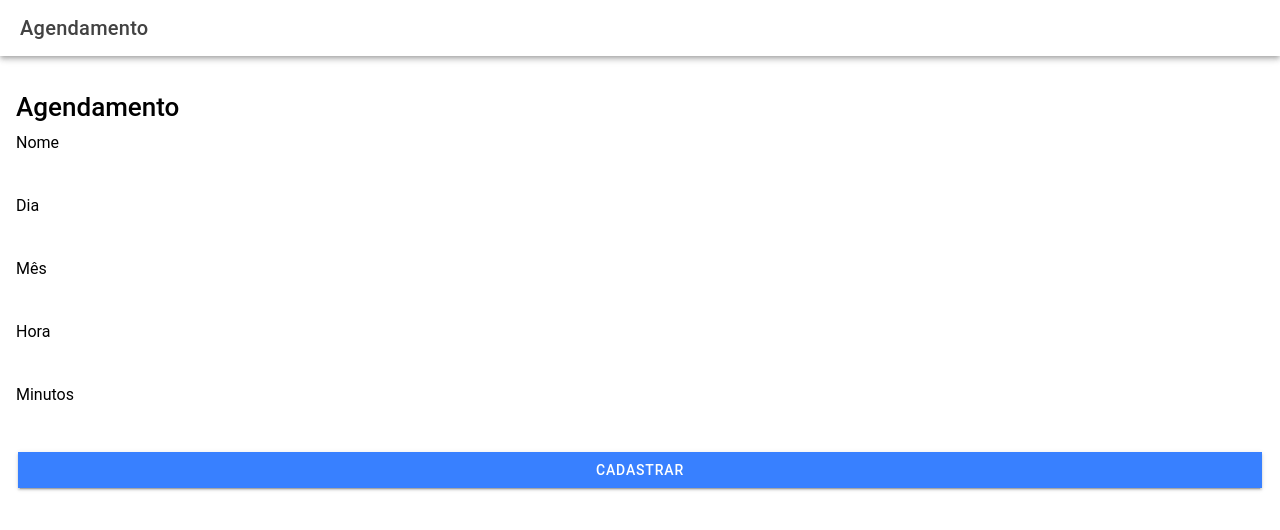
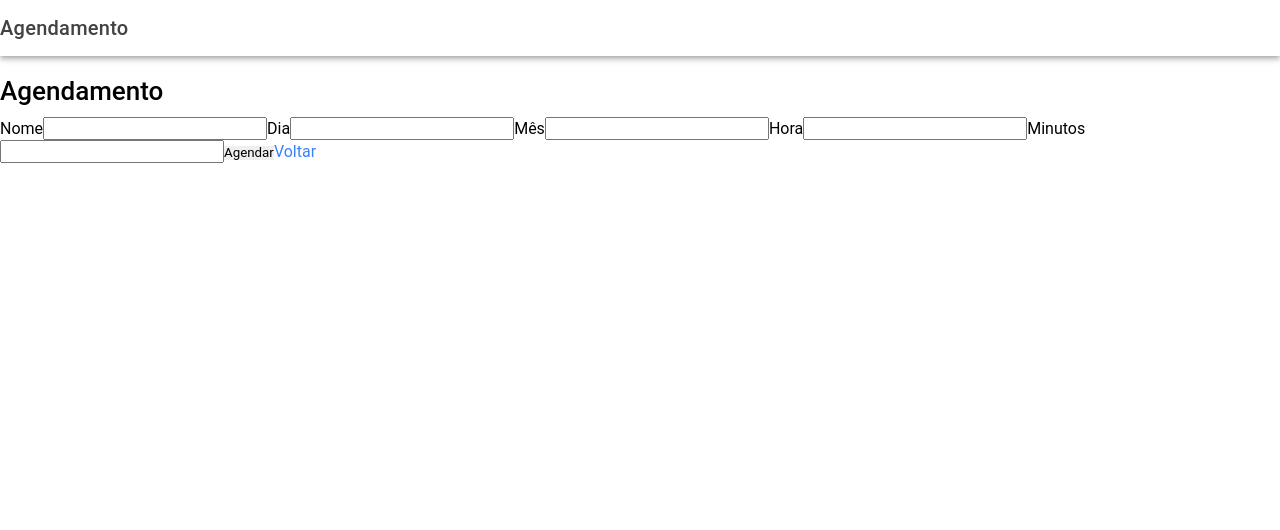
Before and after one commit to DanielDeveloperBR/ProjetoReactFinal, a React (Vite) app: page /cadastrar in a window 1280 px wide. Shown: the top 530 px of the page. Built offline with nearby package versions, Linux system fonts and the light colour scheme.

Commit message:
Resolvi o problema do redirectgit add .

```diff
--- a/package.json
+++ b/package.json
@@ -26,7 +26,7 @@
     "react": "^18.2.0",
     "react-dom": "^18.2.0",
     "react-router": "^5.3.4",
-    "react-router-dom": "^5.3.4"
+    "react-router-dom": "^6.17.0"
   },
   "devDependencies": {
     "@capacitor/cli": "5.5.1",
@@ -37,7 +37,7 @@
     "@types/react-dom": "^18.0.10",
     "@vitejs/plugin-legacy": "^4.0.2",
     "@vitejs/plugin-react": "^4.0.1",
-    "cypress": "^12.7.0",
+    "cypress": "^13.3.3",
     "eslint": "^8.35.0",
     "eslint-plugin-react": "^7.32.2",
     "jsdom": "^22.1.0",
--- a/src/App.tsx
+++ b/src/App.tsx
@@ -1,11 +1,8 @@
-import { Redirect, Route } from 'react-router-dom';
 import { IonApp, IonRouterOutlet, setupIonicReact } from '@ionic/react';
-import { IonReactRouter } from '@ionic/react-router';
 import Home from './pages/Home';
-import Dashboard from './pages/dashboard/dashboard';  // Lembre-se de atualizar o caminho
 import Login from './pages/login/login';
+import Dashboard from './pages/dashboard/dashboard';
 import Cadastrar from './pages/cadastrar/cadastrar';
-
 /* Core CSS required for Ionic components to work properly */
 import '@ionic/react/css/core.css';
 
@@ -24,32 +21,24 @@ import '@ionic/react/css/display.css';
 
 /* Theme variables */
 import './theme/variables.css';
+import React from 'react';
+import { BrowserRouter, Navigate, Route, Routes } from 'react-router-dom';
 
 
 setupIonicReact();
 
 const App: React.FC = () => (
-  <IonApp>
-    <IonReactRouter>
-      <IonRouterOutlet>
-        <Route exact path="/home">
-          <Home />
-        </Route>
-        <Route exact path="/cadastrar">
-          <Cadastrar />
-        </Route>
-        <Route exact path="/login">
-          <Login />
-        </Route>
-        <Route exact path="/dashboard">
-        <Dashboard />
-        </Route>
-        <Route exact path="/">
-          <Redirect to="/home" />
-        </Route>
-      </IonRouterOutlet>
-    </IonReactRouter>
-  </IonApp>
+  <BrowserRouter>
+    <IonApp>
+      <Routes>
+          <Route path="/home" element={<Home />}/>
+          <Route path="/cadastrar" element={<Cadastrar />}/>
+          <Route path="/login" element={<Login />}/>
+          <Route path="/dashboard" element={<Dashboard />}/>
+          <Route path="/" element={<Home />} />
+      </Routes>
+    </IonApp>
+  </BrowserRouter>
 );
 
 export default App;
--- a/src/components/Login.css
+++ /dev/null
@@ -1,56 +0,0 @@
-/* Estilo básico para a página de login */
-body {
-    font-family: Arial, sans-serif;
-    background-color: #f5f5f5;
-    margin: 0;
-    padding: 0;
-    display: flex;
-    justify-content: center;
-    align-items: center;
-    height: 100vh;
-  }
-
-  .login-container {
-    background-color: #ffffff;
-    box-shadow: 0 4px 6px rgba(0, 0, 0, 0.1);
-    border-radius: 5px;
-    width: 300px;
-    padding: 20px;
-    text-align: center;
-  }
-
-  h1 {
-    color: #333;
-  }
-
-  form {
-    display: flex;
-
-    flex-direction: column;
-  }
-
-  label {
-    font-weight: 600;
-    margin-bottom: 5px;
-  }
-
-  input {
-    padding: 10px;
-    margin-bottom: 10px;
-    border: 1px solid #ccc;
-    border-radius: 3px;
-  }
-
-  button {
-    background-color: #007bff;
-    color: #fff;
-    border: none;
-    border-radius: 3px;
-    padding: 10px;
-    cursor: pointer;
-    font-weight: 600;
-  }
-
-  button:hover {
-    background-color: #0056b3;
-  }
--- a/src/pages/Home.tsx
+++ b/src/pages/Home.tsx
@@ -1,9 +1,10 @@
-import { IonPage, IonHeader, IonToolbar, IonTitle, IonContent, IonInput, IonButton, IonLabel, IonItem, IonToast, IonNavLink, IonRouterLink } from '@ionic/react';
+import { IonPage, IonHeader, IonToolbar, IonTitle, IonContent, IonInput, IonButton, IonLabel, IonToast } from '@ionic/react';
 import firebase from '../../firebaseConfig';
 import { useState } from 'react';
-import { useHistory } from 'react-router';
+import { useNavigate } from 'react-router-dom';
+
 const Home = () => {
-   const history = useHistory();
+   const navigate = useNavigate()
    const [email, setEmail] = useState('');
    const [password, setPassword] = useState('');
    const [showToast, setShowToast] = useState(false);
@@ -12,8 +13,7 @@ const Home = () => {
    const handleLogin = async () => {
       try {
          await firebase.auth().signInWithEmailAndPassword(email, password);
-         setToastMessage("Login bem-sucedido!");
-         history.push("/dashboard");
+         navigate("/dashboard");
       } catch (error) {
          setToastMessage("Usuário ou senha incorretos");
       } finally {
@@ -21,9 +21,12 @@ const Home = () => {
       }
    }
 
-   const teste = async () => {
-      history.push('/cadastrar')
+   const handleNavigateToCadastro = () => {
+      setTimeout(() => {
+         navigate('/cadastrar');
+      }, 100); // Aguarda 100ms antes de redirecionar
    }
+
    return (
       <IonPage>
          <IonHeader>
@@ -32,35 +35,25 @@ const Home = () => {
             </IonToolbar>
          </IonHeader>
          <IonContent className="ion-padding">
-            <IonItem>
-               <IonLabel position="floating">Email:</IonLabel>
-               <IonInput type="text" value={email} onIonChange={e => setEmail(e.detail.value || '')} required />
-            </IonItem>
 
-            <IonItem>
-               <IonLabel position="floating">Senha:</IonLabel>
-               <IonInput
-                  type="password"
-                  value={password}
-                  onIonChange={e => setPassword(e.detail.value || '')}
-                  required
-               />
+            <IonLabel position="floating">Email:</IonLabel>
+            <IonInput type="text" value={email} onIonChange={e => setEmail(e.detail.value || '')} required />
 
-            </IonItem>
+            <IonLabel position="floating">Senha:</IonLabel>
+            <IonInput type="password" value={password} onIonChange={e => setPassword(e.detail.value || '')} required />
 
             <IonButton expand="full" color="secondary" className="ion-margin-top" onClick={handleLogin}>Entrar</IonButton>
+
+            <IonButton expand="full" color="primary" className="ion-margin-top" onClick={handleNavigateToCadastro}>Ainda não é cadastrado?</IonButton>
 
             <IonToast
                isOpen={showToast}
                onDidDismiss={() => setShowToast(false)}
                message={toastMessage}
-               duration={3000}/>
-            <div>
-               <p>Ainda não fez o cadastro? <IonRouterLink routerLink='/cadastrar'>Clica aqui</IonRouterLink></p>
-            </div>
+               duration={3000} />
          </IonContent>
-
       </IonPage>
    );
 }
+
 export default Home;
--- a/src/pages/cadastrar/cadastrar.tsx
+++ b/src/pages/cadastrar/cadastrar.tsx
@@ -1,10 +1,10 @@
 import { useState } from 'react';
-import { IonButton, IonHeader, IonContent, IonToolbar, IonTitle, IonInput, IonLabel } from '@ionic/react';
+import { IonButton, IonHeader, IonContent, IonToolbar, IonTitle, IonInput, IonLabel, IonRouterLink } from '@ionic/react';
 import firebase from '../../../firebaseConfig';
-import { useHistory } from 'react-router';
+import { useNavigate } from 'react-router-dom';
 
 function Cadastrar() {
-  const history = useHistory()
+  const navigate = useNavigate()
   const firestore = firebase.firestore();
   const agendamentoReferencia = firestore.collection('agendamento')
   const [formData, setFormData] = useState({
@@ -29,9 +29,16 @@ function Cadastrar() {
       return
     } else {
       agendamentoReferencia.add(formData)
-        .then((docRef: { id: any; }) => {
-          console.log('Dados enviados para o Firebase com ID:', docRef.id);
-          history.push('/dashboard');
+      .then((docRef: { id: any; }) => {
+        console.log('Dados enviados para o Firebase com ID:', docRef.id);
+        setFormData({
+          nome: '',
+          dia: '',
+          mes: '',
+          hora: '',
+          minutos: '',
+        });
+          navigate('/dashboard');
 
         })
         .catch(error => {
@@ -45,20 +52,22 @@ function Cadastrar() {
         <IonToolbar>
           <IonTitle>Agendamento</IonTitle>
         </IonToolbar>
-      </IonHeader><IonContent class="ion-padding">
+      </IonHeader>
+      <IonContent>
         <h1>Agendamento</h1>
         <form onSubmit={handleSubmit}>
-          <IonLabel position="floating">Nome</IonLabel>
-          <IonInput type="text" name="nome" value={formData.nome} onIonChange={handleInputChange}></IonInput>
-          <IonLabel position="floating">Dia</IonLabel>
-          <IonInput type="number" name="dia" value={formData.dia} onIonChange={handleInputChange}></IonInput>
-          <IonLabel position="floating">Mês</IonLabel>
-          <IonInput type="number" name="mes" value={formData.mes} onIonChange={handleInputChange}></IonInput>
-          <IonLabel position="floating">Hora</IonLabel>
-          <IonInput type="number" name="hora" value={formData.hora} onIonChange={handleInputChange}></IonInput>
-          <IonLabel position="floating">Minutos</IonLabel>
-          <IonInput type="number" name="minutos" value={formData.minutos} onIonChange={handleInputChange}></IonInput>
-          <IonButton expand="full" type="submit">Cadastrar</IonButton>
+          <label htmlFor="nome">Nome</label>
+          <input type="text" name="nome" value={formData.nome} onChange={handleInputChange} />
+          <label htmlFor="dia">Dia</label>
+          <input type="text" name="dia" value={formData.dia} onChange={handleInputChange} />
+          <label htmlFor="mes">Mês</label>
+          <input type="text" name="mes" value={formData.mes} onChange={handleInputChange} />
+          <label htmlFor="hora">Hora</label>
+          <input type="text" name="hora" value={formData.hora} onChange={handleInputChange} />
+          <label htmlFor="minutos">Minutos</label>
+          <input type="text" name="minutos" value={formData.minutos} onChange={handleInputChange} />
+          <button type="submit">Agendar</button>
+          <IonRouterLink routerLink='/home'>Voltar</IonRouterLink>
         </form>
       </IonContent>
     </>
--- a/src/pages/dashboard/dashboard.module.css
+++ b/src/pages/dashboard/dashboard.module.css
@@ -1,5 +1,22 @@
+*{
+    margin: 0;
+    padding: 0;
+    box-sizing: border-box;
+
+}
+.container{
+    display: flex;
+    justify-content: center;
+    align-items: center;
+    width: 100%;
+    flex-direction: column;
+}
 .tabela table{
-    margin-top: 20px;
+    /* margin-top: 20px;
+    max-width: 100%; */
+    display: flex;
+    justify-content: center;
+    align-items: center;
     max-width: 100%;
 }
 .tabela table, td, th, tr {
--- a/src/pages/dashboard/dashboard.tsx
+++ b/src/pages/dashboard/dashboard.tsx
@@ -49,11 +49,12 @@ const Dashboard: React.FC = () => {
         </IonToolbar>
       </IonHeader>
 
-      <IonContent className="ion-padding">
+      <IonContent >
+
         <h2>Lista de agendamentos</h2>
-
         {produtos.map((produto) => (
           <IonCard key={produto.id}>
+            <div className={style.container}>
               <IonCardHeader>
                 <IonCardTitle>{produto.nome}</IonCardTitle>
               </IonCardHeader>
@@ -80,6 +81,7 @@ const Dashboard: React.FC = () => {
                   </tbody>
                 </table>
               </IonCardContent>
+            </div>
           </IonCard>
         ))}
         <IonRouterLink routerLink="/home">voltar</IonRouterLink>
```
Also changed, not shown: src/components/ExploreContainer.css (deleted, +0 -24 lines), src/components/ExploreContainer.tsx (deleted, +0 -14 lines), src/components/cadastrarContainer.css (deleted, +0 -24 lines), src/components/loginContainer.tsx (deleted, +0 -26 lines), src/pages/login/login.tsx (+4 -4 lines), 1 other file (tests, documents, lock files or other folders). Lines whose indentation alone changed are shown as unchanged.
